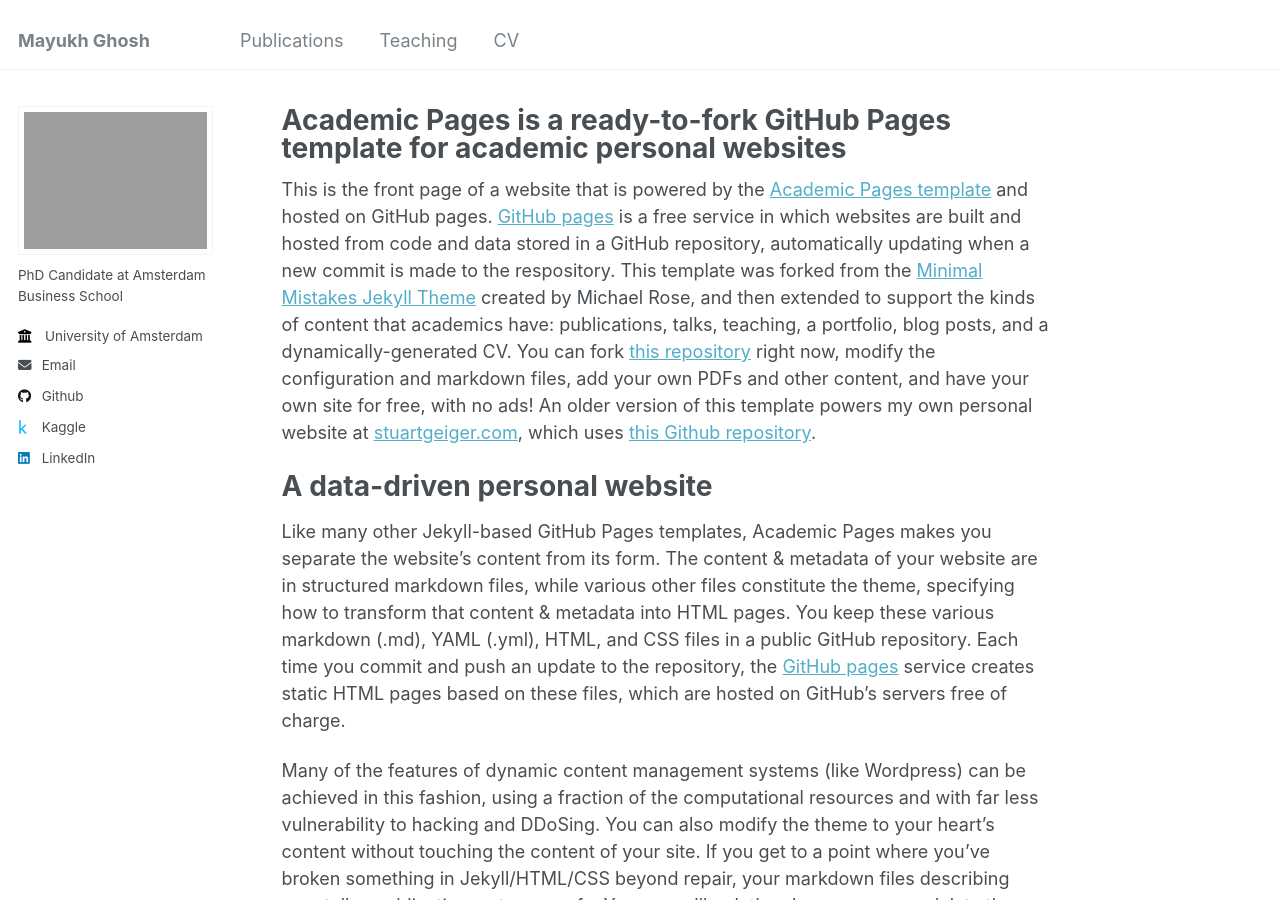
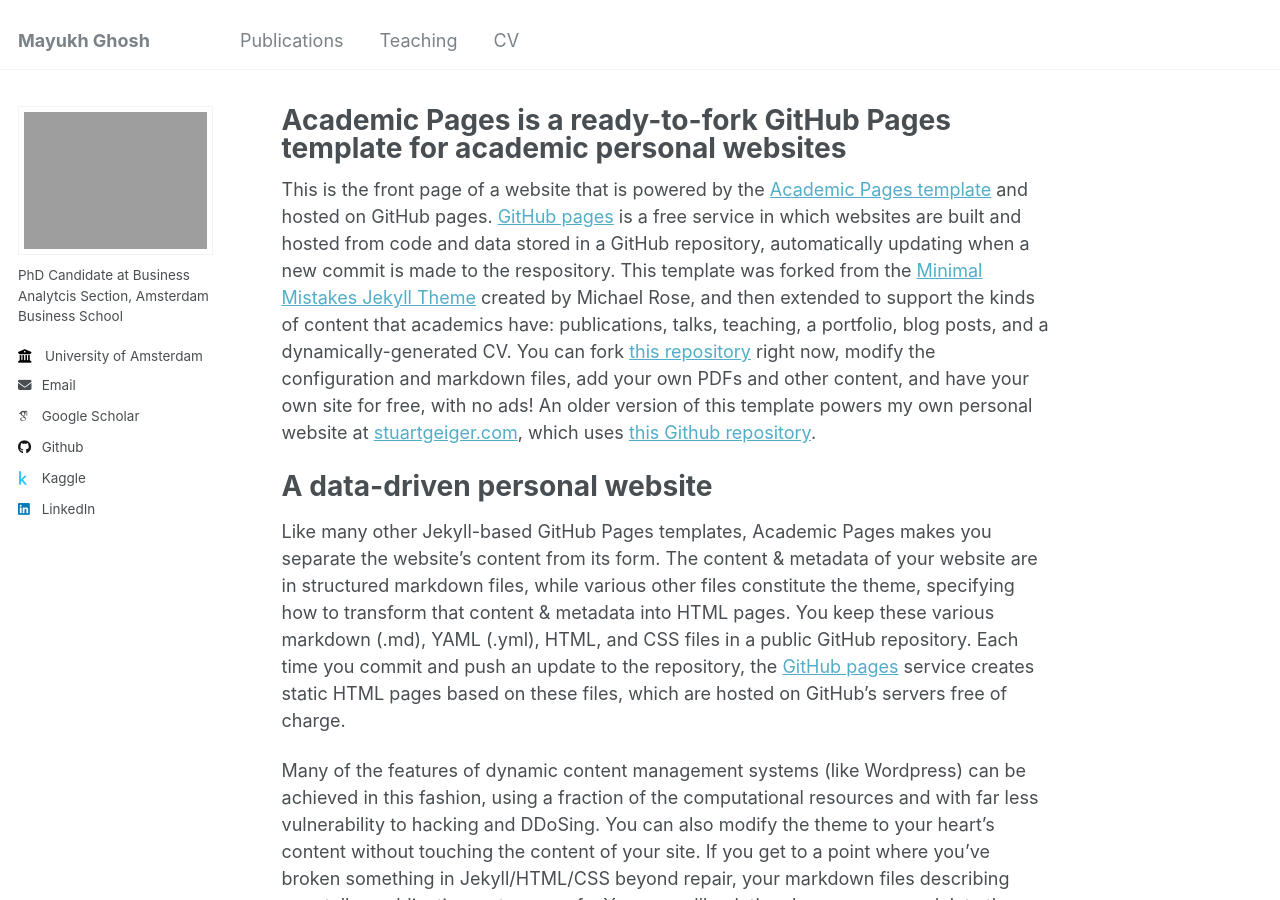
Before and after one commit to mghosh1993/mayukhghosh, a Jekyll site: the page built from _pages/about.md, in a window 1280 px wide and 900 px high. Built offline with Jekyll 4.4.1, drawn with Linux system fonts in a browser that asks for light colours; some web fonts are replaced.

Commit message:
Update _config.yml

```diff
--- a/_config.yml
+++ b/_config.yml
@@ -24,7 +24,7 @@ author:
   avatar           : "Professional_Pic_2.jpg"
   name             : #"Mayukh Ghosh"
   pronouns         : # example: "she/her"
-  bio              : "PhD Candidate at Amsterdam Business School"
+  bio              : "PhD Candidate at Business Analytcis Section, Amsterdam Business School"
   location         : #"Earth"
   employer         : "University of Amsterdam"
   uri              : # URL
@@ -32,7 +32,7 @@ author:
 
   # Academic websites
   arxiv            : # URL - Update with the correct link to your profile
-  googlescholar    : #"https://scholar.google.com/citations?user=wCbC8xsAAAAJ&hl=en"
+  googlescholar    : "https://scholar.google.com/citations?user=wCbC8xsAAAAJ&hl=en"
   impactstory      : # URL
   orcid            : #"https://orcid.org/0000-0002-5811-0996"
   semantic         : # URL
```
